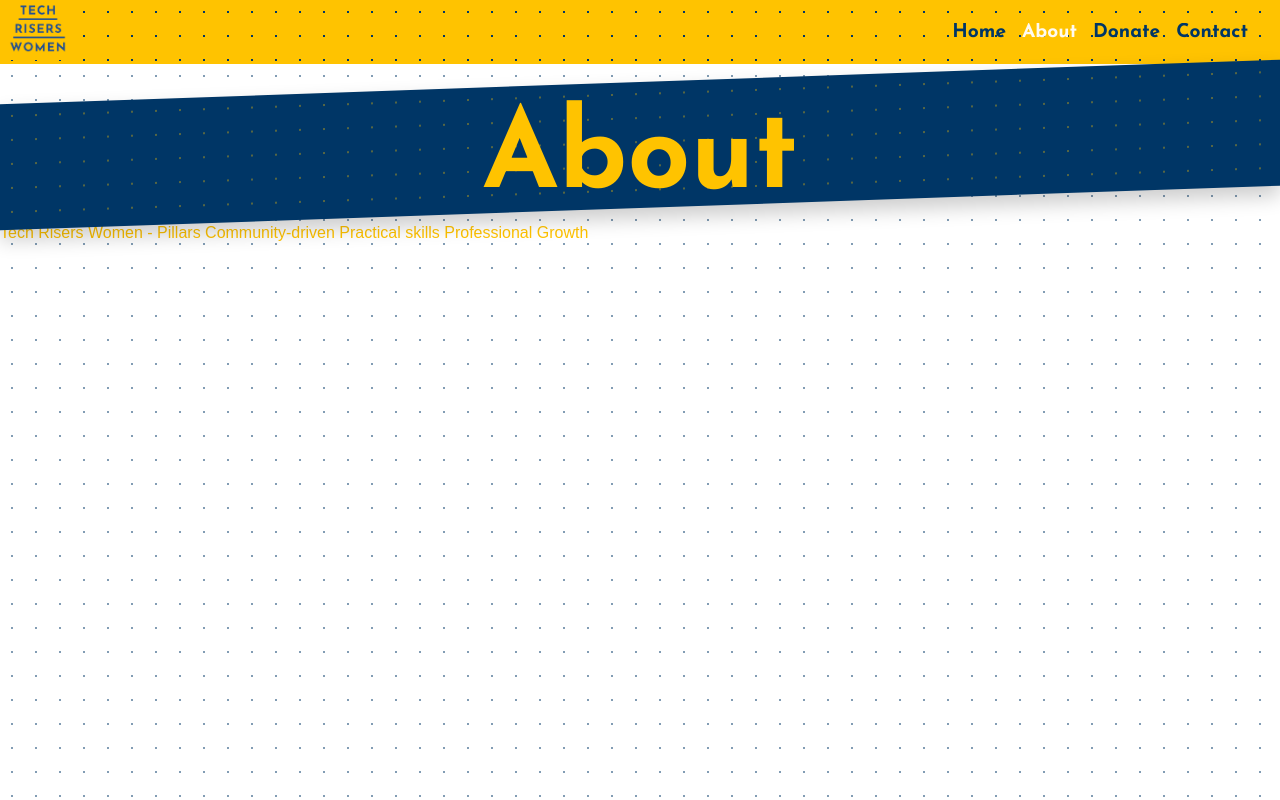
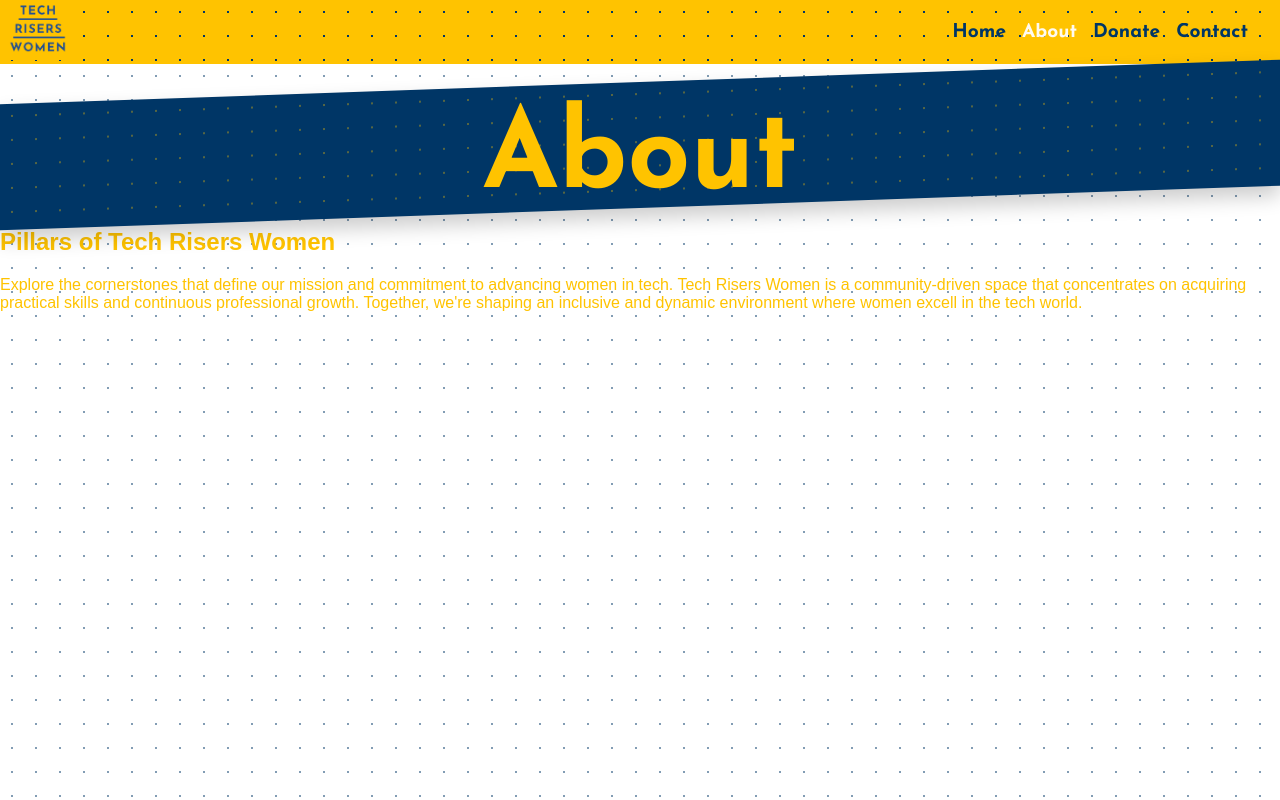
Before and after one commit to gros-pataplouf/Tech-Risers-Women.github.io, a React (Create React App) app: page /about in a window 1280 px wide. Shown: the top 800 px of the page. Built offline with nearby package versions, Linux system fonts and the light colour scheme.

Commit message:
added motion to hero lines

```diff
--- a/src/planets/About.js
+++ b/src/planets/About.js
@@ -9,11 +9,16 @@ function About() {
           <h1 className={styles.heroone}> About</h1>
         </div>
       </div>
-
-      <p>
-        Tech Risers Women - Pillars Community-driven Practical skills
-        Professional Growth
-      </p>
+      <div className={styles.aboutContent}>
+        <h2> Pillars of Tech Risers Women</h2>
+        <p>
+          Explore the cornerstones that define our mission and commitment to
+          advancing women in tech. Tech Risers Women is a community-driven space
+          that concentrates on acquiring practical skills and continuous
+          professional growth. Together, we're shaping an inclusive and dynamic
+          environment where women excell in the tech world.
+        </p>
+      </div>
     </div>
   );
 }
--- a/src/planets/Home.js
+++ b/src/planets/Home.js
@@ -1,22 +1,38 @@
-import React from "react";
+import React, { useState, useEffect } from "react";
 import styles from "./home.module.css";
 import Intro from "../moons/MainIntro.js";
 import MainContent from "../moons/MainContent.js";
 
 function Home() {
+  const [fadeIn, setFadeIn] = useState(false);
+
+  useEffect(() => {
+    setFadeIn(true);
+  }, []);
+
   return (
     <div className={styles.home}>
       <div className={styles.heroDivider}>
         <div>
-          <h1 className={styles.heroone}>Tech </h1>
+          <h1 className={styles.heroOne}>Tech </h1>
         </div>
-        <div className={styles.headlineDivider}></div>
+
+        <div
+          className={`${styles.noheadlineDivider} ${
+            fadeIn ? styles.headlineDivider : ""
+          }`}
+        ></div>
         <div>
-          <h1 className={styles.herotwo}> Risers </h1>
-        </div>{" "}
-        <div className={styles.headlineDivider2}></div>
+          <h1 className={styles.heroTwo}> Risers </h1>
+        </div>
+        <div
+          className={`${styles.noheadlineDivider} ${
+            fadeIn ? styles.headlineDivider2 : ""
+          }`}
+        ></div>
+
         <div>
-          <h1 className={styles.herothree}> Women</h1>
+          <h1 className={styles.heroThree}> Women</h1>
         </div>
       </div>
       <Intro />
--- a/src/planets/about.module.css
+++ b/src/planets/about.module.css
@@ -35,3 +35,5 @@
   text-align: center;
 }
 /*  */
+
+ .aboutContent{}
--- a/src/planets/home.module.css
+++ b/src/planets/home.module.css
@@ -23,30 +23,44 @@
   position: relative;
   transform: skew(0deg, -2deg);
   z-index: 1;
+  overflow: hidden;
 }
 .heroDivider h1 {
   margin: 0;
   padding: 0.4rem 0 0 0;
 }
 .heroDivider div {
-  transform: skew(0deg, 2deg);
   font-family: var(---basefont);
   font-size: 55px;
   text-align: center;
 }
+.heroOne,
+.heroTwo,
+.heroThree {
+  transform: skew(0deg, 2deg);
+}
 /*  */
 
+.noheadlineDivider {
+  transform: translateX(-100%) skew(0deg, 2deg);
+  transition: opacity 1s ease-in-out, transform 1.5s ease-in-out;
+  opacity: 0;
+}
 .headlineDivider,
 .headlineDivider2 {
   height: 0.35rem;
   margin: 0.3rem auto;
   background-color: var(---baselight);
   border-radius: 1px;
+  transform: translateX(0%) skew(0deg, 2deg);
+  opacity: 1;
 }
-
 .headlineDivider {
   width: 16rem;
 }
 .headlineDivider2 {
   width: 21rem;
 }
+
+/*
+ */
```
